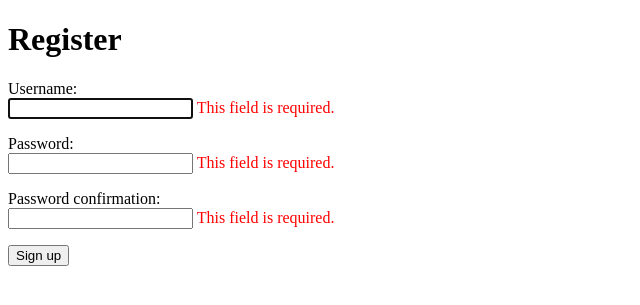
After one commit to 126511/groteprogrammeer-ARCHIVE, a Django app: page /register in a window 1280 px wide. The commit adds this page. Shown: the top 305 px of the page, without its empty margins (0-640 px from the left). Run offline with Django 3.2, Linux system fonts and the light colour scheme.

Commit message:
added registration

```diff
--- a/home/templates/home/index.html
+++ b/home/templates/home/index.html
@@ -2,5 +2,6 @@
 
 {% block body %}
 <h1 style="font-family: sans-serif;">Hello world!</h1>
-<a href="{% url 'login' %}">Login</a>
+<a href="{% url 'login' %}">Login</a><br>
+<a href="{% url 'register' %}">Register</a>
 {% endblock %}
--- /dev/null
+++ b/home/templates/home/register.html
@@ -0,0 +1,18 @@
+{% extends "home/layout.html" %}
+
+{% block body %}
+    <h1>Register</h1>
+    <form method="post">
+        {% csrf_token %}
+        {% for field in form %}
+            <p>
+                {{ field.label_tag }} <br> {{ field }}
+
+                {% for error in field.errors %}
+                    <span style="color: red;">{{ error }}</span>
+                {% endfor %}
+            </p>
+        {% endfor %}
+        <button type="submit">Sign up</button>
+    </form>
+{% endblock %}
--- a/home/urls.py
+++ b/home/urls.py
@@ -6,5 +6,6 @@ urlpatterns = [
     path("login", views.login_view, name="login"),
     path("logout", views.logout_view, name="logout"),
     path("index", views.index, name="index"),
-    path("user", views.user, name="user")
+    path("user", views.user, name="user"),
+    path("register", views.register, name="register")
 ]
--- a/home/views.py
+++ b/home/views.py
@@ -3,16 +3,19 @@ from django.shortcuts import render
 from django.http import HttpResponse, HttpResponseRedirect
 from django.urls import reverse
 from django.contrib.auth.decorators import login_required
-
+from django.contrib.auth.models import User
+from django.contrib.auth.forms import UserCreationForm
 
 # Create your views here.
 
+# Decide whether the default path redirects to /user or /index
 def home_index(request):
-    # Decides whether the default path ("") redirects to /user or /index
+    # If the user's not logged in, go to /index, otherwise to /user
     if not request.user.is_authenticated:
         return HttpResponseRedirect("/index")
     return HttpResponseRedirect("/user")
 
+# Render a form for the user to log in
 def login_view(request):
     # Logs the user in via a form
     if request.method == "POST":
@@ -41,6 +44,7 @@ def login_view(request):
         return render(request, "home/login.html")
 
 
+# Log users out
 def logout_view(request):
     # Log the user out and redirect to the main page, providing a message of success
     logout(request)
@@ -48,11 +52,39 @@ def logout_view(request):
         "message": "We logged you out."
     })
 
+# General home-page
 def index(request):
     # Render the corresponding template
     return render(request, "home/index.html")
 
+# Render a page specific for a user
 @login_required
 def user(request):
     # Render the corresponding template, if the user's logged in
     return render(request, "home/user.html")
+
+# Register a user
+def register(request):
+    # Create a form with which the user can log in
+    form = UserCreationForm(request.POST)
+    # If the user's provided a valid form
+    if form.is_valid():
+        # Save the data
+        form.save()
+        username = form.cleaned_data.get("username")
+        password1 = form.cleaned_data.get("password1")
+
+        # Register the user and log them in automatically
+        user = authenticate(username=username, password=password1)
+        login(request, user)
+
+        # Render their own user page and a corresponding message of success
+        return render(request, 'home/user.html', {
+            "message":"We've created your account!"
+        })
+
+    else:
+        # Render the template with the form
+        return render(request, "home/register.html", {
+            'form':form
+        })
```
Also changed, not shown: home/templates/home/login.html (+4 -3 lines), db.sqlite3.
